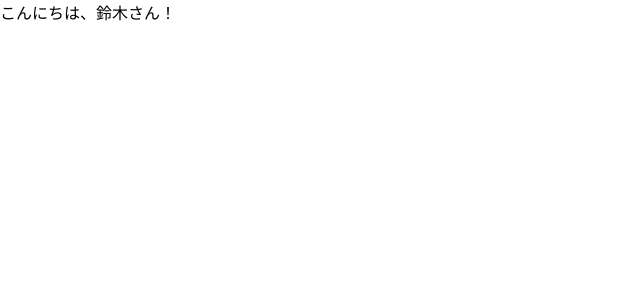
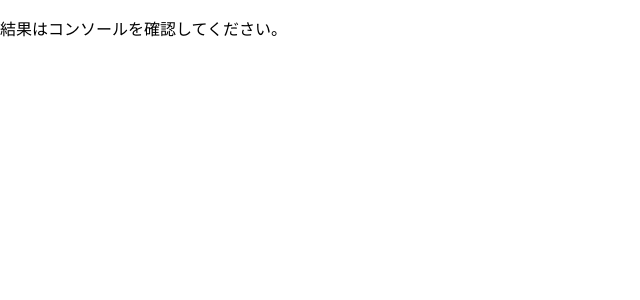
Before and after one commit to iruma-tea/react_introduction, a React (Create React App) app in the folder my-react/: page / in a window 1280 px wide. Shown: the top 300 px of the page, without its empty margins (0-640 px from the left). Built offline with nearby package versions, Linux system fonts and the light colour scheme.

Commit message:
リスト3-3-19まで学習完了

```diff
--- /dev/null
+++ b/my-react/src/chap03/TypePro.js
@@ -0,0 +1,13 @@
+import PropTypes from "prop-types";
+
+export function Member() {}
+function TypeProp(props) {
+    console.log(props);
+    return <p>結果はコンソールを確認してください。</p>
+}
+TypeProp.propTypes = {
+    prop1: PropTypes.instanceOf(Member),
+    prop2: PropTypes.oneOf(["男性", "女性", "その他"]),
+};
+
+export default TypeProp;
--- a/my-react/src/index.js
+++ b/my-react/src/index.js
@@ -18,6 +18,7 @@ import SelectStyle from './chap03/SelectStyle';
 import StyledPanel from './chap03/StyledPanel';
 import TitledPanel from './chap03/TitledPanel';
 import ListTemplate from './chap03/ListTemplate';
+import TypeProp, {Member} from './chap03/TypePro';
 
 const root = ReactDOM.createRoot(document.getElementById('root'));
 // root.render(
@@ -138,9 +139,9 @@ const root = ReactDOM.createRoot(document.getElementById('root'));
 //   )
 // );
 
-root.render(
-  <MyHello myName="鈴木" />
-);
+// root.render(
+//   <MyHello myName="鈴木" />
+// );
 
 // root.render(
 //   <EventBasic type="time" />
@@ -228,6 +229,12 @@ root.render(
 //   )} />
 // );
 
+root.render(
+  // 正しい例
+  // <TypeProp prop1={new Member()} />
+  <TypeProp prop2="hoge" />
+);
+
 // If you want to start measuring performance in your app, pass a function
 // to log results (for example: reportWebVitals(console.log))
 // or send to an analytics endpoint. Learn more: https://bit.ly/CRA-vitals
```
